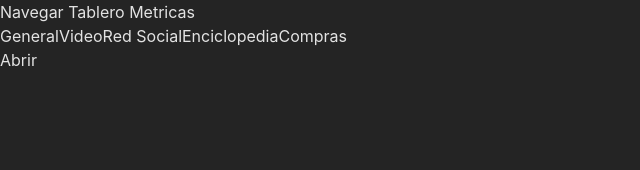
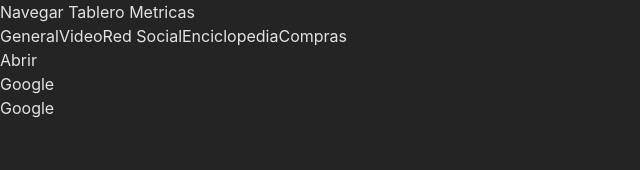
Before and after one commit to Geider10/Markbooks, a React (Vite) app: page / in a window 1280 px wide. Shown: the top 170 px of the page, without its empty margins (0-640 px from the left). Built offline with nearby package versions, Linux system fonts and the light colour scheme.

Commit message:
add rendering links for filter and for default

```diff
--- a/src/components/RenderSite.jsx
+++ b/src/components/RenderSite.jsx
@@ -2,12 +2,13 @@ import { FilterContext } from "../context/dataContext";
 import { useContext, useEffect, useState } from "react";
 
 function RenderSite (){
-    const {typeLink} = useContext(FilterContext);
+    const {typeLink,links} = useContext(FilterContext);
     const [link,setLink]= useState([]);
     useEffect(()=>{
         // console.log("Se actualizo la lista de links");
-        setLink(typeLink);
-    },[] )
+        const filter = links.filter(l => l.category === "General")
+        typeLink != null? setLink(typeLink): setLink(filter);
+    },[typeLink])
     return(
         <section>
             {link && link.map((l)=>(
--- a/src/context/dataContext.jsx
+++ b/src/context/dataContext.jsx
@@ -49,7 +49,7 @@ export const  FilterProvider= ({children})=>{
     ];
     const [idLink, setIdLink] = useState(1);
     const [links, setLinks] = useState(paginasWeb);
-    const [typeLink, setTypeLinks] = useState("");
+    const [typeLink, setTypeLinks] = useState();
     const postLink = (link,url,category)=>{
         const newLink = {
             id: idLink,
@@ -75,8 +75,7 @@ export const  FilterProvider= ({children})=>{
     }
     const filterLink = (pCategory) => {
         const newLinks = links.filter(link => link.category === pCategory);
-        // setTypeLinks(newLinks);
-        console.log(newLinks);
+        setTypeLinks(newLinks);
     }
     return(
         <FilterContext.Provider value={{tags, postTag,putTag,deleteTag,links,postLink,putLink,deleteLink,typeLink,filterLink}}>
```
